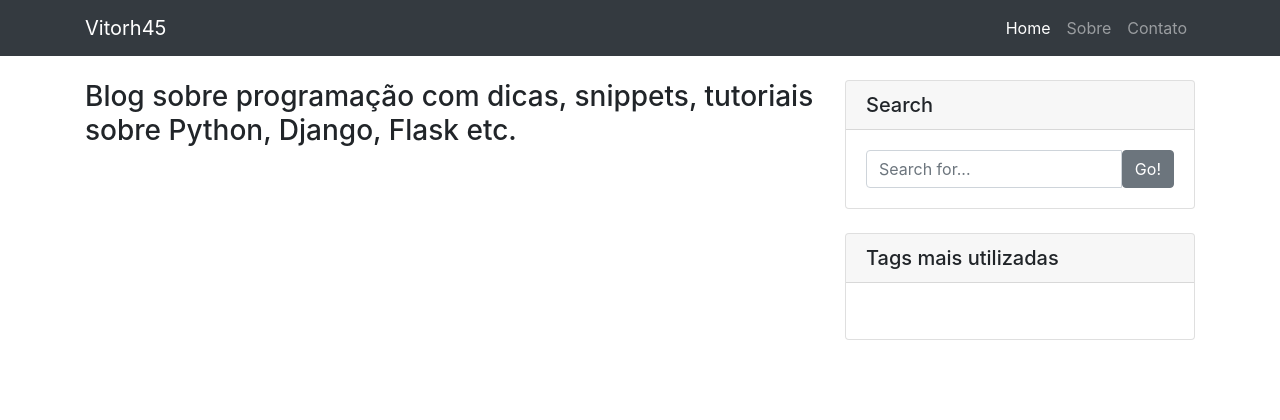
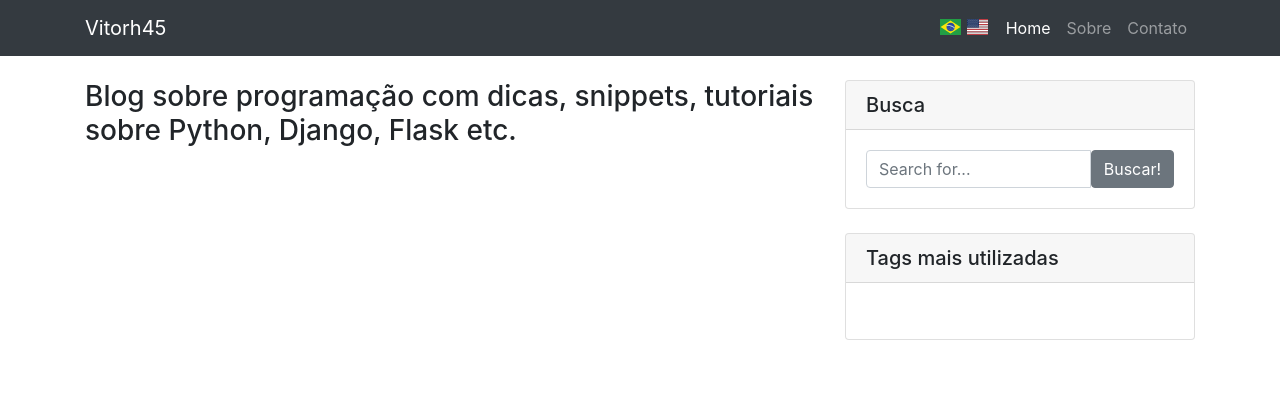
Before and after one commit to vitorh45/personal-blog, a Django app: template posts/templates/posts/posts_list.html in a window 1280 px wide. Shown: the top 420 px of the page. Run offline with Django 3.2, Linux system fonts and the light colour scheme; the template is opened without the code that fills it, so the values that code supplies are empty; some libraries are stand-ins or nearby versions.

Commit message:
Add translation in the missing templates

```diff
--- a/blog/static/css/blog_custom.css
+++ b/blog/static/css/blog_custom.css
@@ -135,3 +135,28 @@ body{
     flex: 0 0 auto;
     -webkit-flex: 0 0 auto;
 }
+
+.flag-icon {
+  background-size: contain;
+  background-position: 50%;
+  background-repeat: no-repeat;
+  position: relative;
+  display: inline-block;
+  width: 1.33333333em;
+  line-height: 1em;
+  margin-top: 11px;
+}
+
+.flag-icon:before {
+  content: "\00a0";
+}
+
+.flag-icon-br {
+  background-image: url(../images/br.svg);
+  margin-right: 5px;
+}
+
+.flag-icon-us {
+  background-image: url(../images/us.svg);
+  margin-right: 10px;
+}
--- a/posts/templates/base.html
+++ b/posts/templates/base.html
@@ -10,7 +10,7 @@
     <meta name="description" content="">
     <meta name="author" content="">
     <link rel="icon" type="image/png" href="{% static 'images/favicon.png' %}">
-    <title>{% block title %}Vitorh45 Blog{% endblock title %}</title>
+    <title>{% block title %}{% endblock title %}Vitorh45 Blog</title>
 
     <link rel="stylesheet" href="http://cdnjs.cloudflare.com/ajax/libs/font-awesome/4.6.3/css/font-awesome.min.css">
     <!-- Bootstrap core CSS -->
@@ -46,6 +46,12 @@
         </button>
         <div class="collapse navbar-collapse" id="navbarResponsive">
           <ul class="navbar-nav ml-auto">
+            <li class="nav-item">
+              <span class='flag-icon flag-icon-br float-right' data-language='pt-br'></span>
+            </li>
+            <li class="nav-item">
+              <span class='flag-icon flag-icon-us float-right' data-language='en'></span>
+            </li>
             <li class="nav-item active">
               <a class="nav-link" href="{% url 'post_list' %}">Home
                 <span class="sr-only">(current)</span>
@@ -75,13 +81,13 @@
 
           <!-- Search Widget -->
           <div class="card my-4">
-            <h5 class="card-header">Search</h5>
+            <h5 class="card-header">{% trans 'Busca' %}</h5>
             <div class="card-body">
             <form action='{% url "search" %}' method='GET'>
               <div class="input-group">
-                <input type="text" name='q' class="form-control" placeholder="Search for...">
+                <input type="text" name='q' class="form-control" placeholder="{% trans 'Search for'%}...">
                 <span class="input-group-btn">
-                  <button class="btn btn-secondary" type="submit">Go!</button>
+                  <button class="btn btn-secondary" type="submit">{% trans 'Buscar' %}!</button>
                 </span>
               </div>
             </form>
@@ -121,7 +127,11 @@
 
     </div>
     <!-- /.container -->
-
+    <form id='lang' action="{% url 'set_language' %}" method="post">
+      {% csrf_token %}
+      <input name="next" type="hidden" value="/" />
+      <input name='language' type='hidden' value='' />
+    </form>
    <footer id="myFooter">
       <div class="social-networks">
           <a href="https://github.com/vitorh45" class="github" target="_blank"><i class="fa fa-github"></i></a>
@@ -135,9 +145,18 @@
 
     <!-- Bootstrap core JavaScript -->
     <script src="{% static 'js/jquery.min.js' %}"></script>
-    <script src="{% static 'js/util.js' %}"></script>
     <script src="{% static 'js/bootstrap.bundle.min.js' %}"></script>
+    <script src="{% static 'js/dropzone.js' %}"></script>
     <script type="text/javascript" src="//s7.addthis.com/js/300/addthis_widget.js#pubid=ra-5aa4fa4d040b314f"></script>
+    <script>
+      (function($) {
+        $('.flag-icon').click(function(){
+           lang = $(this).data('language');
+           $("#lang input[name='language']").val(lang);
+           $('#lang').submit();
+        });
+      })(jQuery);
+    </script>
   </body>
 
 </html>
--- a/posts/templates/posts/old.html
+++ /dev/null
@@ -1 +0,0 @@
-{% extends 'base.html' %}
--- a/posts/templates/posts/post_detail.html
+++ b/posts/templates/posts/post_detail.html
@@ -1,5 +1,6 @@
 {% extends 'base.html' %}
-{% block title %}{{ post.title }} Title fake{% endblock title %}
+{% load i18n %}
+{% block title %}{{ post.title }} - {% endblock title %}
 {% block facebook-js %}
   <div id="fb-root"></div>
   <script>(function(d, s, id) {
@@ -14,7 +15,7 @@
   <div class="col-lg-8">
     <h1 class="mt-4">{{ post.title }}</h1>
     <hr>
-    <p class="col-lg-6">Postado em {{ post.creation_date|date:"d/m/Y \à\s H:i" }}</p>
+    <p class="col-lg-6">{% trans 'Postado em' %} {{ post.creation_date|date:"d/m/Y H:i" }}</p>
     <hr>
     {% if post.image %}
       <img class="img-fluid rounded" src="http://placehold.it/900x300" alt="">
--- a/posts/templates/posts/posts_list.html
+++ b/posts/templates/posts/posts_list.html
@@ -1,10 +1,12 @@
 {% extends 'base.html' %}
+{% load i18n %}
+{% block title %}Home - {% endblock title %}
 {% block content %}
 
   <!-- Blog Entries Column -->
   <div class="col-md-8">
 
-    <h3 class="my-4">Blog sobre programação com dicas, snippets, tutoriais sobre Python, Django, Flask etc.
+    <h3 class="my-4">{% trans 'Blog sobre programação com dicas, snippets, tutoriais sobre Python, Django, Flask etc' %}.
     </h3>
 
     {% for post in posts_list %}
@@ -13,10 +15,10 @@
       <div class="card-body">
         <h2 class="card-title">{{ post.title }}</h2>
         <p class="card-text">{{ post.content|striptags|truncatewords:"70" }}</p>
-        <a href="{% url 'post_detail' post.slug %}" class="btn btn-primary">Ler mais &rarr;</a>
+        <a href="{% url 'post_detail' post.slug %}" class="btn btn-primary">{% trans 'Ler mais' %} &rarr;</a>
       </div>
       <div class="card-footer text-muted">
-        Postado em {{ post.creation_date|date:"d/m/Y \à\s H:i" }}
+        {% trans 'Postado em' %} {{ post.creation_date|date:"d/m/Y H:i" }}
       </div>
     </div>
     {% endfor %}
```
